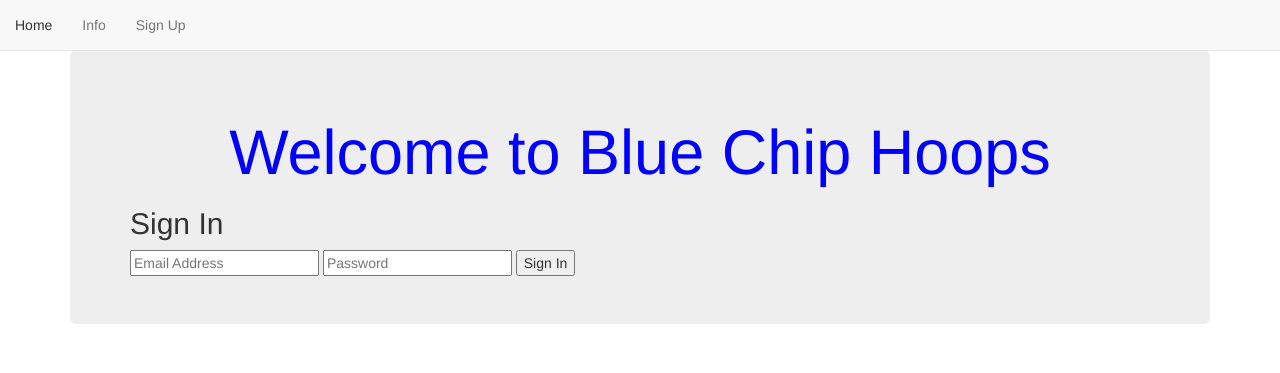
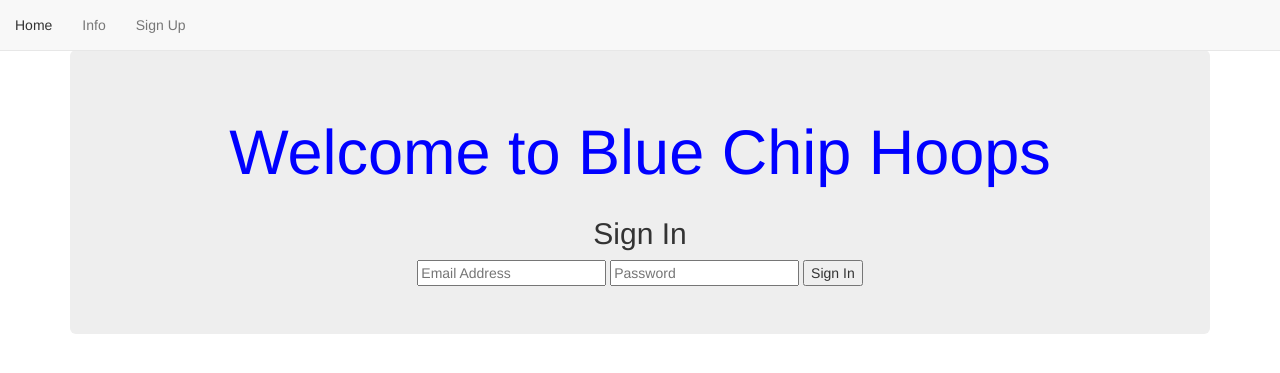
Before and after one commit to nangelos/bluechip_hoops, a Django app: page / in a window 1280 px wide. Shown: the top 373 px of the page. Run offline with Django 3.2, Linux system fonts and the light colour scheme; some libraries are stand-ins or nearby versions.

Commit message:
more css tweaks

```diff
--- a/basic_app/templates/basic_app/index.html
+++ b/basic_app/templates/basic_app/index.html
@@ -2,10 +2,12 @@
 {% block body_block %}
 <div class="jumbotron">
   <h1>Welcome to Blue Chip Hoops</h1>
+  <div class="container">
     <h2>Sign In</h2>
     <input type="text" name="User Name" placeholder="Email Address">
     <input type="password" name="Password" placeholder="Password">
     <button type="button" name="login_btn">Sign In</button>
+  </div>
 
 </div>
 
--- a/static/css/styling.css
+++ b/static/css/styling.css
@@ -9,3 +9,7 @@ h1{
   color: blue;
   text-align: center;
 }
+.container {
+  margin: auto;
+  text-align: center;
+}
```
